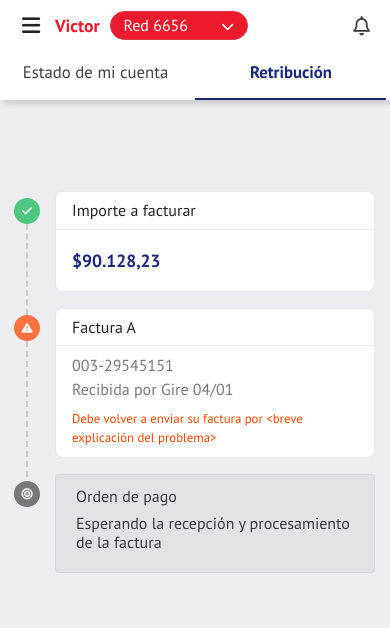
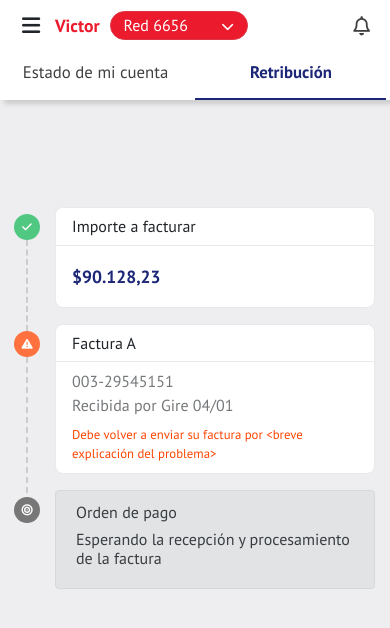
Before and after one commit to marvolado/code-challenge, a plain HTML site: page index.html in a window 390 px wide. Drawn offline with nearby package versions, Linux system fonts and the light colour scheme.

Commit message:
Fix para android
Fix para android

```diff
--- a/css/custom.css
+++ b/css/custom.css
@@ -258,6 +258,6 @@ body {
         display: none;
     }
     .main {
-        margin-top: -9rem;
+        margin-top: -7rem;
     }
 }
```
